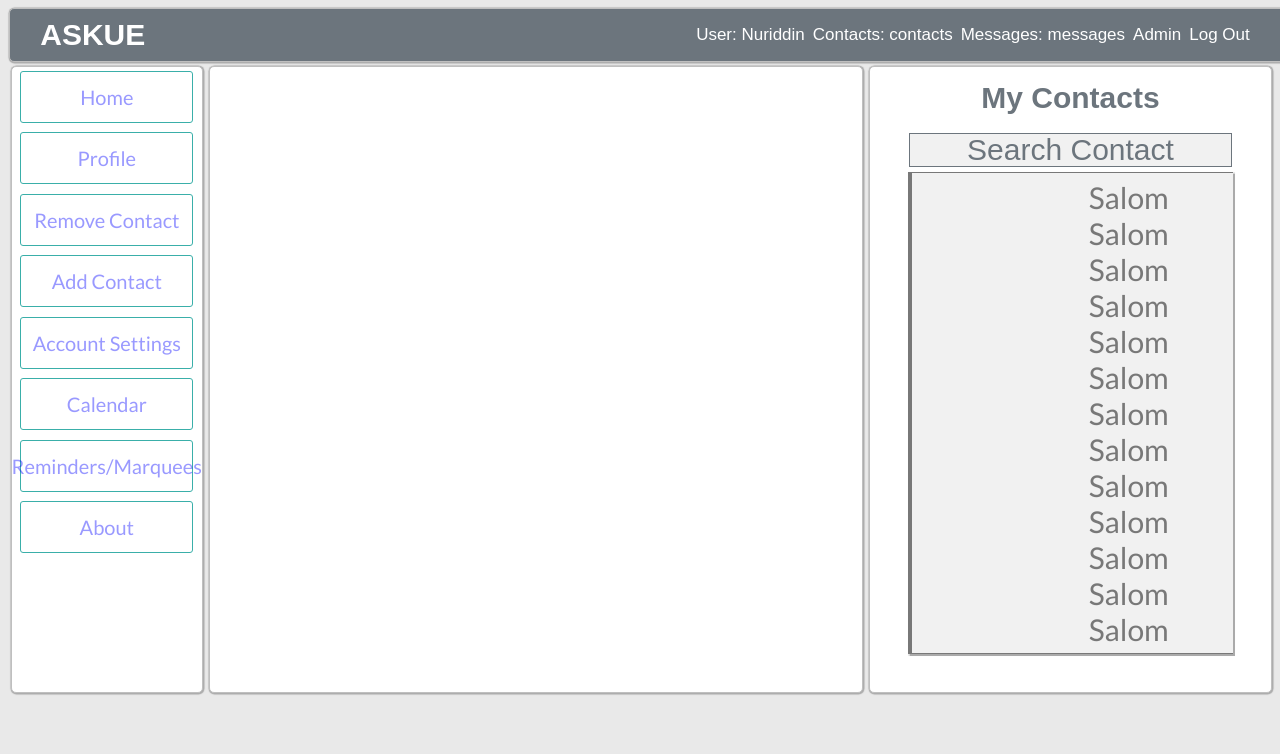
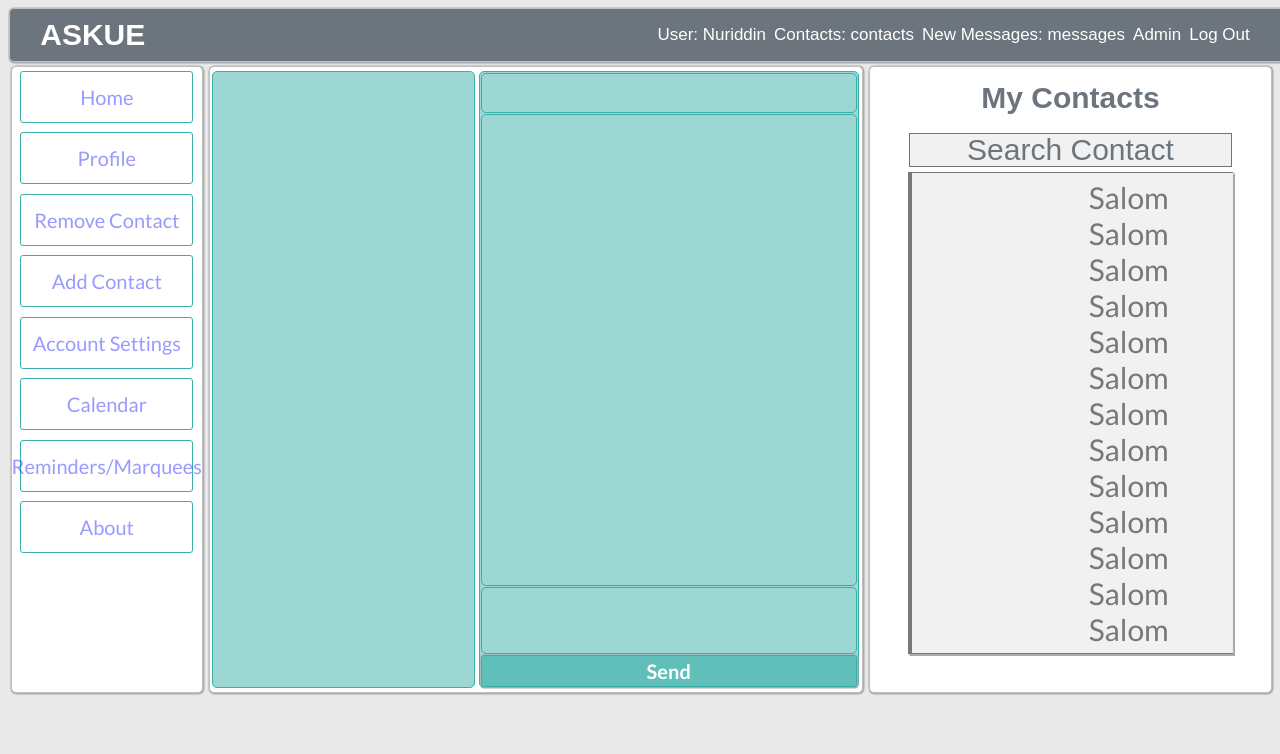
Before and after one commit to nuriddin1997/askue_project, a Django app: page /chatting-home/ in a window 1280 px wide. Shown: the top 754 px of the page. Run offline with Django 3.2, Linux system fonts and the light colour scheme; a user stored in the database is signed in.

Commit message:
main chat page created

```diff
--- a/askue_venv/src/chatting/templates/chatting/home.html
+++ b/askue_venv/src/chatting/templates/chatting/home.html
@@ -8,6 +8,7 @@
     <link href="https://fonts.googleapis.com/css2?family=Lato:wght@400;700&display=swap" rel="stylesheet">
     <link href="https://fonts.googleapis.com/css2?family=El+Messiri:wght@400;700&display=swap" rel="stylesheet">
     <link rel="stylesheet" type="text/css" href="/static/css/main.css">
+    <link rel="stylesheet" type="text/css" href="/static/css/chat.css">
     <title>Welcome</title>
 
 </head>
@@ -18,7 +19,7 @@
         <div class="nav-items">
             <a class="nav-item" href="{% url 'home' %}">Log Out</a> {% if user.is_staff and user.is_superuser %}
             <a class="nav-item" href="/admin/">Admin</a> {% endif %}
-            <div class="nav-item">Messages: messages</div>
+            <div class="nav-item">New Messages: messages</div>
             <div class="nav-item">Contacts: contacts</div>
             <div class="nav-item">User: {{user.username}}</div>
         </div>
@@ -34,7 +35,17 @@
             <a class="menu-button" href="http://">Reminders/Marquees</a>
             <a class="menu-button" href="http://">About</a>
         </div>
-        <div class="chat-bar"></div>
+        <div class="chat-bar">
+            <div class="chat_name"></div>
+
+            <div class="chat_window">
+                <div class="chat_room_name"></div>
+                <div class="chat_room"></div>
+                <div class="chat_room_typing"></div>
+                <div class="send_button">Send</div>
+            </div>
+
+        </div>
         <div class="contact-bar">
             <div class="contact-header">My Contacts</div>
             <div class="search-contact">Search Contact</div>
--- /dev/null
+++ b/askue_venv/src/static/css/chat.css
@@ -0,0 +1,72 @@
+.chat_name {
+    border-radius: 5px;
+    background-color: rgba(58, 175, 169, 0.5);
+    justify-content: center;
+    margin: 2px;
+    width: 40%;
+    height: 615px;
+    border: 1px solid blue;
+    overflow: hidden;
+    overflow-y: scroll;
+    border: 1px solid rgb(58, 175, 169);
+}
+
+.chat_window {
+    border-radius: 5px;
+    background-color: rgba(58, 175, 169, 0.5);
+    justify-content: center;
+    text-align: center;
+    align-items: center;
+    flex-direction: column;
+    margin: 2px;
+    width: 58%;
+    height: 615px;
+    border: 1px solid rgb(58, 175, 169);
+}
+
+.chat_room {
+    border-radius: 5px;
+    margin: 1px;
+    width: 99%;
+    height: 470px;
+    border: 1px solid rgb(58, 175, 169);
+    overflow: hidden;
+    overflow-y: scroll;
+}
+
+.chat_room_name {
+    border-radius: 5px;
+    margin: 1px;
+    width: 99%;
+    height: 38px;
+    border: 1px solid rgb(58, 175, 169);
+    overflow: hidden;
+}
+
+.chat_room_typing {
+    border-radius: 5px;
+    margin: 1px;
+    width: 99%;
+    height: 65px;
+    border: 1px solid rgb(58, 175, 169);
+    overflow: hidden;
+}
+
+.send_button {
+    background-color: rgba(58, 175, 169, 0.6);
+    align-items: center;
+    display: flex;
+    height: 30px;
+    text-align: center;
+    font-family: Lato, sans-serif;
+    font-size: 20px;
+    width: 99%;
+    border: 1px solid rgb(58, 175, 169);
+    box-shadow: 0.5px 0.5px 1px 1px #aaaaaa;
+    color: white;
+    font-weight: bold;
+    justify-content: center;
+    margin: 1px;
+    text-decoration: none;
+    border-radius: 3px;
+}
--- a/askue_venv/src/static/css/main.css
+++ b/askue_venv/src/static/css/main.css
@@ -259,7 +259,7 @@ body {
 }
 
 .chat-bar {
-    flex-direction: column;
+    flex-direction: row;
     align-items: center;
     display: flex;
     margin-top: 3px;
```
Also changed, not shown: askue_venv/src/db.sqlite3.
